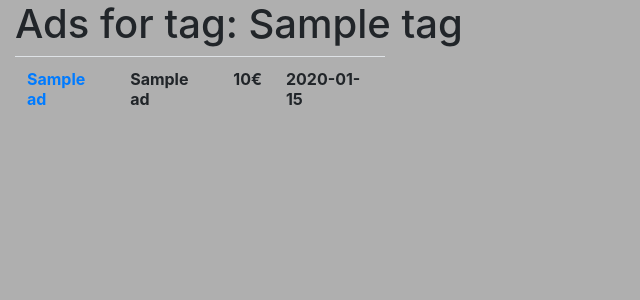
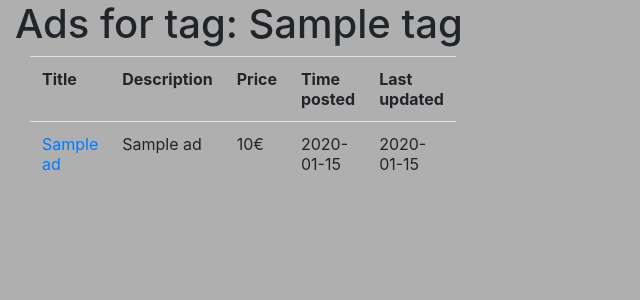
Before and after one commit to massamasa/tsoha-fleamarket, a Flask app: template templates/tag.html in a window 1280 px wide. Shown: the part 62-362 px from the top of the page, without its empty margins (0-640 px from the left). Run offline with Flask 2, Linux system fonts and the light colour scheme; the template is opened without the code that fills it: most values are stand-ins (such as "Sample title", 1, 10 or a date in 2020); lists and menus that the app fills with data are empty; some libraries are stand-ins or nearby versions.

Commit message:
appearance fix in tag

```diff
--- a/templates/tag.html
+++ b/templates/tag.html
@@ -2,14 +2,25 @@
 {{ super() }}
 {% block content %}
 <h1>Ads for tag: {{tag[1]}}</h1>
-{% for ad in ads %}
-<table class="table col-4" style="width:100%">
-    <tr>
-        <th scope="col"><a href="/adpage/{{ad[0]}}">{{ ad[2][:40] }}</a></th>
-        <th scope="col">{{ ad[3][:80] }}</th>
-        <th scope="col">{{ ad[4]/100 }}€</th>
-        <th scope="col">{{ ad[5].strftime("%d.%m.%Y %H:%M") }}</th>
-    </tr>
-</table>
-{% endfor %}
+
+<div class="col-4">
+    <table class="table" style="width:100%">
+        <tr>
+            <th scope="col">Title</th>
+            <th scope="col">Description</th>
+            <th scope="col">Price</th>
+            <th scope="col">Time posted</th>
+            <th scope="col">Last updated</th>
+        </tr>
+        {% for ad in ads %}
+        <tr>
+            <td scope="col"><a href="/adpage/{{ad[0]}}">{{ ad[2][:40] }}</a></td>
+            <td scope="col">{{ ad[3][:80] }}</td>
+            <td scope="col">{{ ad[4]/100 }}€</td>
+            <td scope="col">{{ ad[5].strftime("%d.%m.%Y %H:%M") }}</td>
+            <td scope="col">{{ ad[6].strftime("%d.%m.%Y %H:%M") }}</td>
+        </tr>
+        {% endfor %}
+    </table>
+</div>
 {% endblock %}
```
